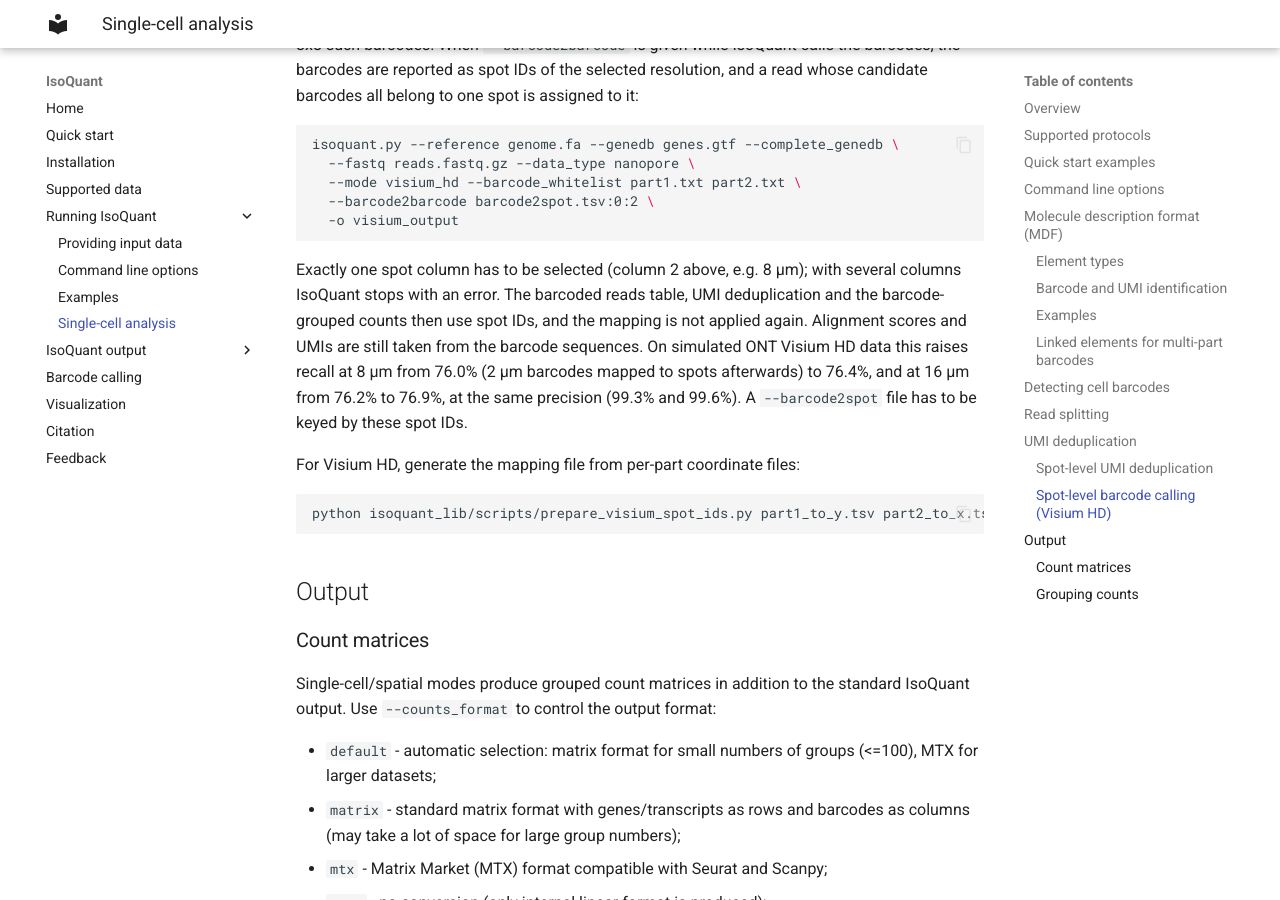
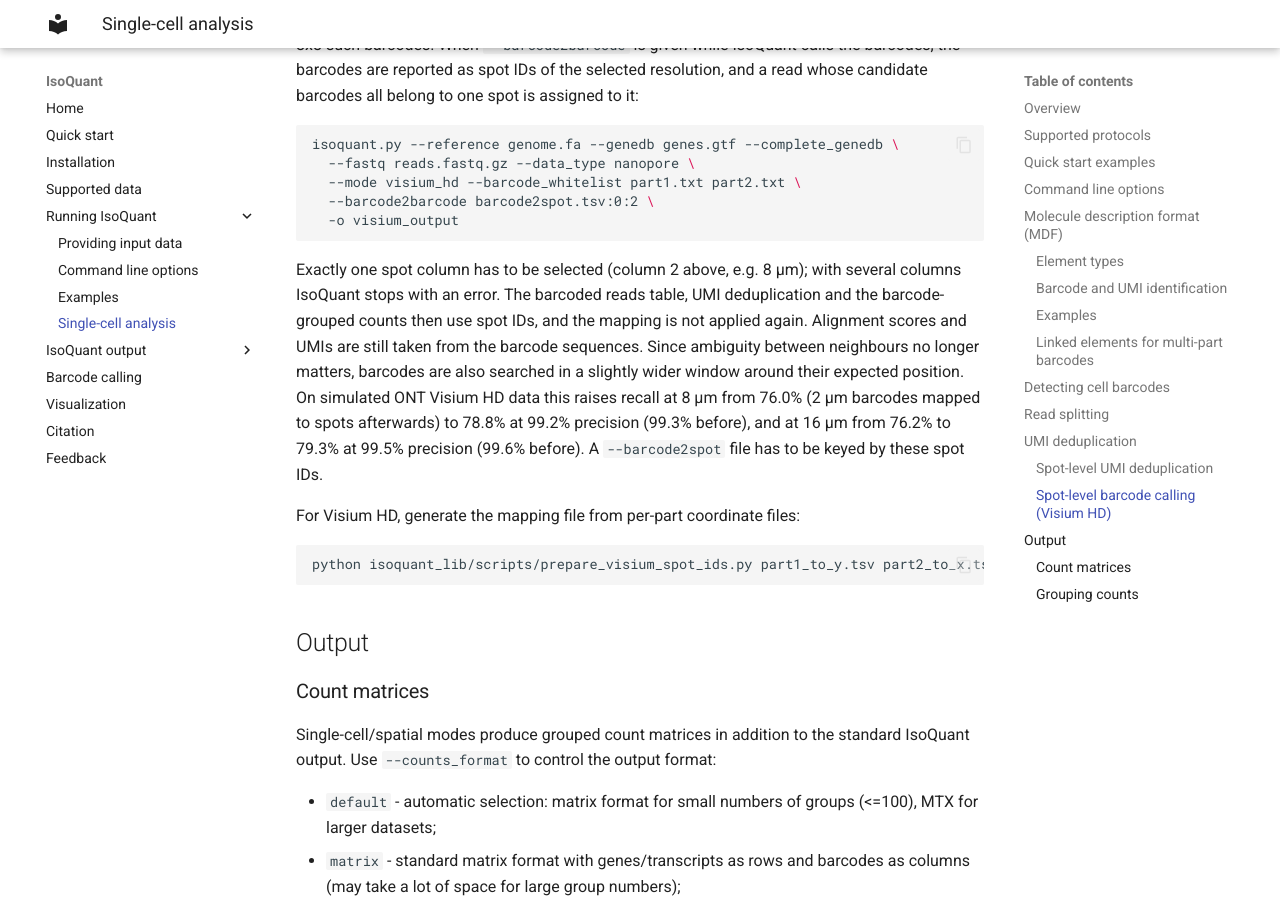
Before and after one commit to ablab/IsoQuant, an MkDocs documentation site: the page built from docs/single_cell.md, in a window 1280 px wide and 900 px high, scrolled down 10037 px. Built offline with MkDocs 1.6.1 and Material for MkDocs 9.7.7, drawn with Linux system fonts in a browser that asks for light colours.

Commit message:
update spot-level Visium HD baselines and document window tuning

```diff
--- a/docs/single_cell.md
+++ b/docs/single_cell.md
@@ -419,8 +419,10 @@
 Exactly one spot column has to be selected (column 2 above, e.g. 8 µm); with several columns IsoQuant stops
 with an error. The barcoded reads table, UMI deduplication and the barcode-grouped counts then use spot IDs,
 and the mapping is not applied again. Alignment scores and UMIs are still taken from the barcode sequences.
-On simulated ONT Visium HD data this raises recall at 8 µm from 76.0% (2 µm barcodes mapped to spots
-afterwards) to 76.4%, and at 16 µm from 76.2% to 76.9%, at the same precision (99.3% and 99.6%).
+Since ambiguity between neighbours no longer matters, barcodes are also searched in a slightly wider window
+around their expected position. On simulated ONT Visium HD data this raises recall at 8 µm from 76.0%
+(2 µm barcodes mapped to spots afterwards) to 78.8% at 99.2% precision (99.3% before), and at 16 µm from
+76.2% to 79.3% at 99.5% precision (99.6% before).
 A `--barcode2spot` file has to be keyed by these spot IDs.
 
 For Visium HD, generate the mapping file from per-part coordinate files:
```
Also changed, not shown: .claude/CLAUDE.md (+1 -1 lines), .claude/VISIUM_HD_SPOT_CALLING.md (+37 -7 lines), changelog.md (+1 -1 lines), 3 other files.
